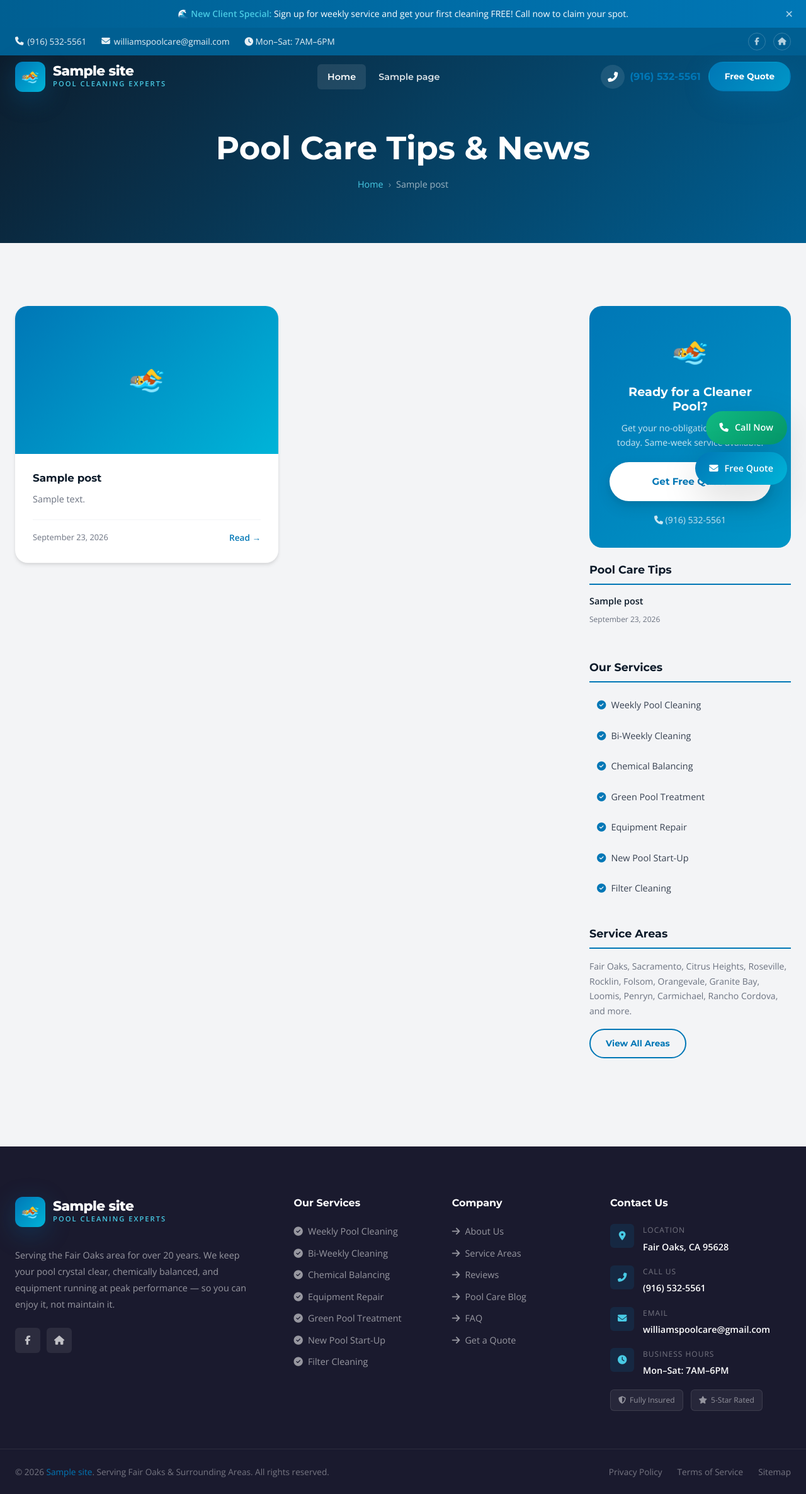
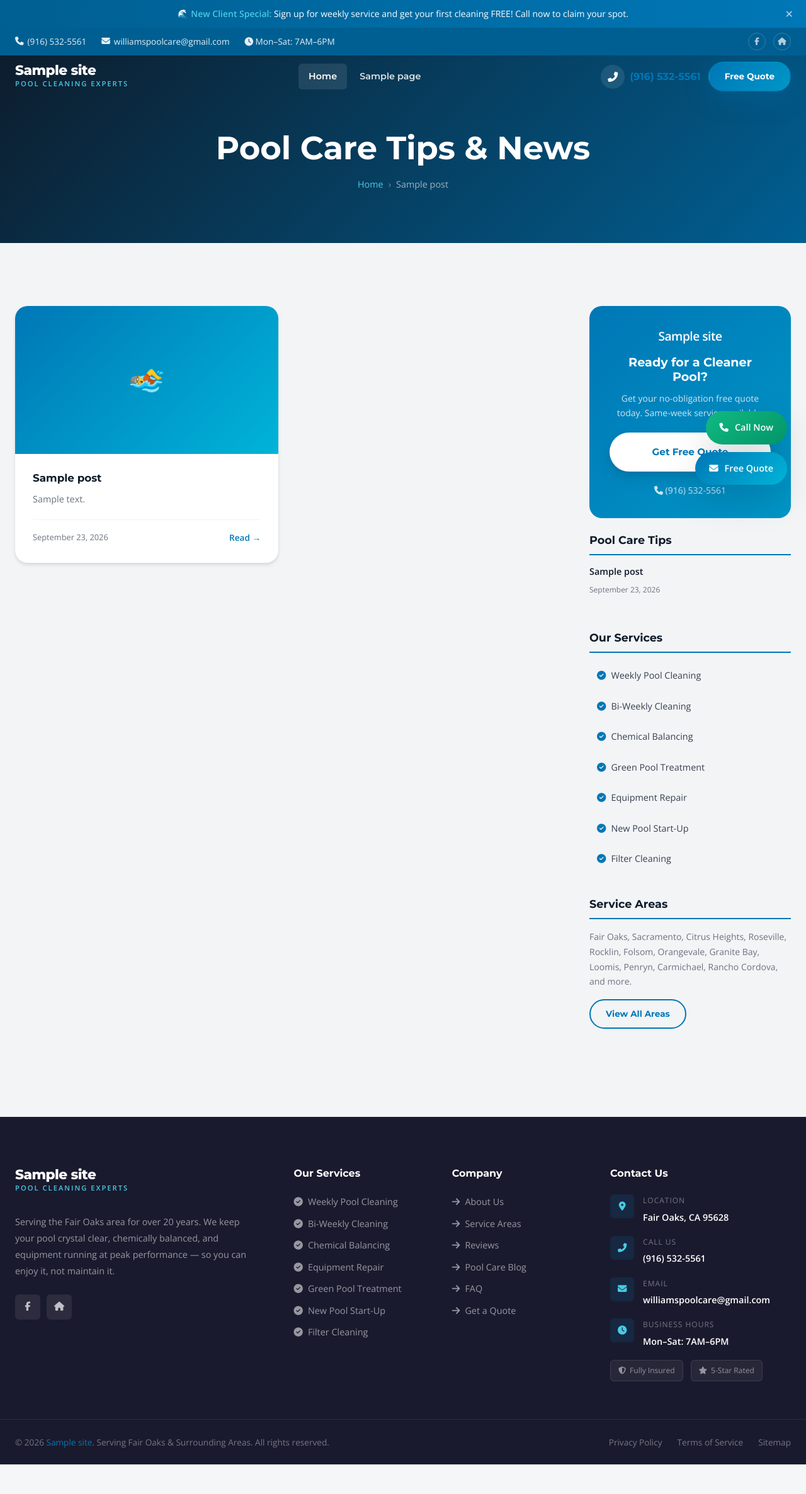
Before and after one commit to mrbriancoheni-collab/williams, a WordPress theme: template index.php in a window 1280 px wide. Shown: the whole page at 63% size. After the commit the page ends 2326 px from the top, so only its background shows below. Run offline with PHP 8.4 and a stand-in for WordPress, Linux system fonts and the light colour scheme; the site name, menu and one post (Sample post) are stand-ins, and other content is empty; some libraries are stand-ins or nearby versions.

Commit message:
Replace emoji fallbacks with proper logo/text across all templates
- header.php: remove pool emoji from no-logo fallback; show site name text only
- footer.php: remove pool emoji from brand column fallback; show site name text only
- sidebar.php: replace hardcoded emoji with the_custom_logo() in white pill + text fallback
- page-about.php: replace hardcoded emoji in stats card with the_custom_logo() in white pill + text fallback

All templates now use has_custom_logo() / the_custom_logo() so the uploaded WordPress logo displays correctly sitewide.

Co-Authored-By: Claude Sonnet 4.6 <noreply@anthropic.com>
Claude-Session: https://claude.ai/code/session_01A4yjGa5tK5ZwPPi32GDFx5

```diff
--- a/footer.php
+++ b/footer.php
@@ -29,7 +29,6 @@ $year       = date( 'Y' );
 						<?php if ( has_custom_logo() ) : ?>
 							<?php the_custom_logo(); ?>
 						<?php else : ?>
-							<div class="logo-icon" aria-hidden="true">🏊</div>
 							<div class="logo-text">
 								<span class="logo-name"><?php bloginfo( 'name' ); ?></span>
 								<span class="logo-tagline"><?php _e( 'Pool Cleaning Experts', 'aquapro' ); ?></span>
--- a/header.php
+++ b/header.php
@@ -87,7 +87,6 @@ $notif_text = get_theme_mod( 'aquapro_notif_text', '🌊 <strong>New Client Spec
 				</div>
 				<?php else : ?>
 				<a href="<?php echo esc_url( home_url( '/' ) ); ?>" class="site-logo" rel="home" aria-label="<?php bloginfo( 'name' ); ?> - Home">
-					<div class="logo-icon" aria-hidden="true">🏊</div>
 					<div class="logo-text">
 						<span class="logo-name"><?php bloginfo( 'name' ); ?></span>
 						<span class="logo-tagline"><?php _e( 'Pool Cleaning Experts', 'aquapro' ); ?></span>
--- a/sidebar.php
+++ b/sidebar.php
@@ -11,7 +11,15 @@ $phone_link = get_theme_mod( 'aquapro_phone_link', '19165325561' );
 
 <!-- CTA Widget -->
 <div class="widget" style="background:linear-gradient(135deg,var(--color-primary),var(--color-primary-light));border-radius:var(--radius-lg);padding:32px;text-align:center;color:white;margin-bottom:24px;">
-	<div style="font-size:3rem;margin-bottom:12px;" aria-hidden="true">🏊</div>
+	<div style="margin-bottom:14px;display:flex;justify-content:center;">
+		<?php if ( has_custom_logo() ) : ?>
+		<div style="background:white;border-radius:var(--radius-md);padding:6px 14px;display:inline-flex;align-items:center;">
+			<?php the_custom_logo(); ?>
+		</div>
+		<?php else : ?>
+		<span style="font-size:1.2rem;font-weight:800;color:white;letter-spacing:-0.5px;"><?php bloginfo( 'name' ); ?></span>
+		<?php endif; ?>
+	</div>
 	<h3 style="color:white;font-size:1.2rem;margin-bottom:12px;"><?php _e( 'Ready for a Cleaner Pool?', 'aquapro' ); ?></h3>
 	<p style="font-size:0.875rem;color:rgba(255,255,255,0.8);margin-bottom:20px;line-height:1.6;">
 		<?php _e( 'Get your no-obligation free quote today. Same-week service available.', 'aquapro' ); ?>
```
Also changed, not shown: page-about.php (+9 -1 lines).
